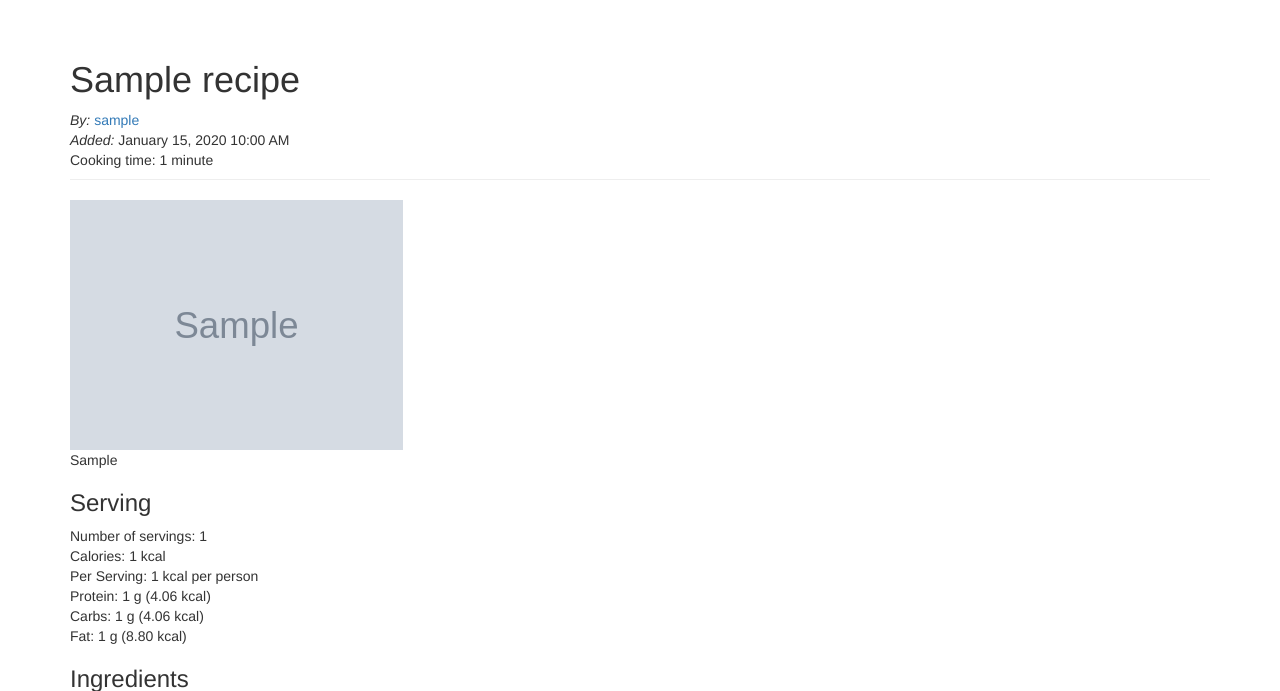
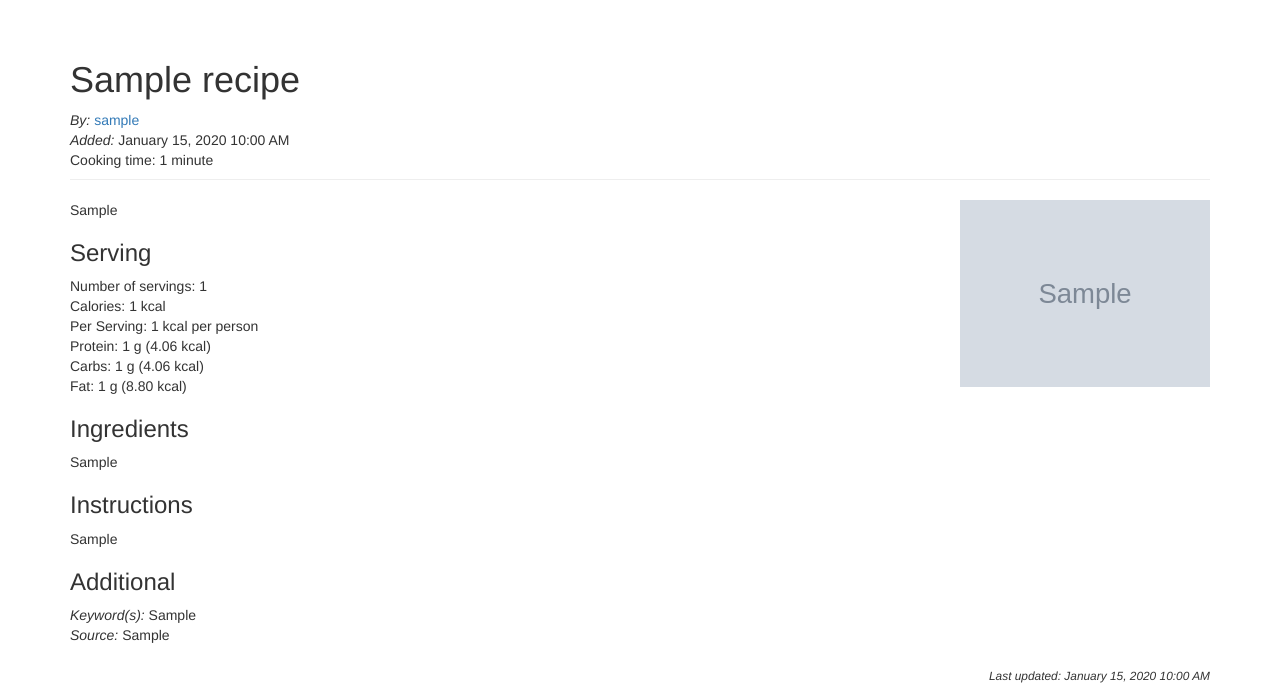
Before and after one commit to atygesen/tymenu, a Flask app: page /recipe/1 in a window 1280 px wide. Shown: the part 52-743 px from the top of the page. Run offline with Flask 2, Linux system fonts and the light colour scheme; tables that the repository leaves empty hold one stand-in row (values such as "Sample post"); grey boxes marked "Sample" are stand-in pictures; some libraries are stand-ins or nearby versions.

Commit message:
adjust recipe image

```diff
--- a/src/tymenu/static/styles.css
+++ b/src/tymenu/static/styles.css
@@ -77,3 +77,9 @@ div.recipe-thumbnail {
     position: relative;
     float: right;
 }
+
+#recipe_img {
+    float: right;
+    max-height: 250px;
+    max-width: 250px;
+}
--- a/src/tymenu/templates/menu/recipe.html
+++ b/src/tymenu/templates/menu/recipe.html
@@ -18,7 +18,7 @@
 
 {% if recipe.img_display_url %}
 <a href={{ recipe.img_display_url }}>
-    <img src={{ recipe.img_display_url }} alt={{ recipe.img_display_url }} border="0" height="250px" id="hp" />
+    <img src={{ recipe.img_display_url }} alt={{ recipe.img_display_url }} border="0" id="recipe_img" />
 </a>
 {% endif %}
 
```
